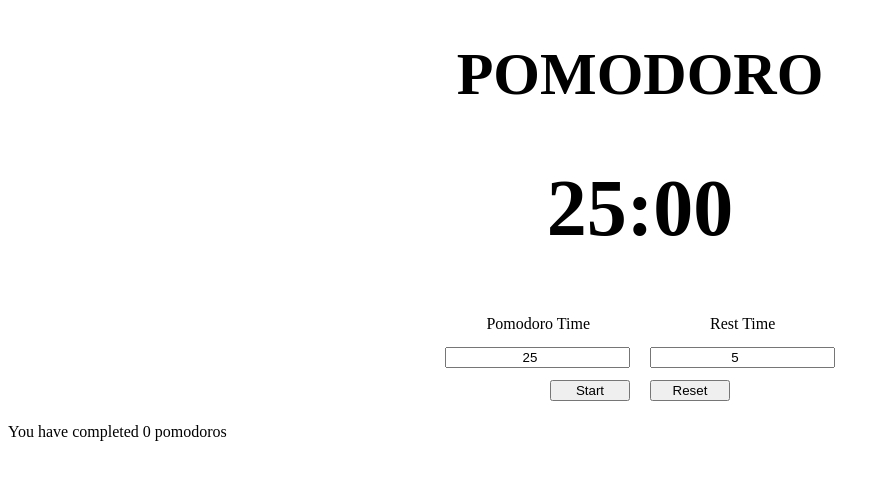
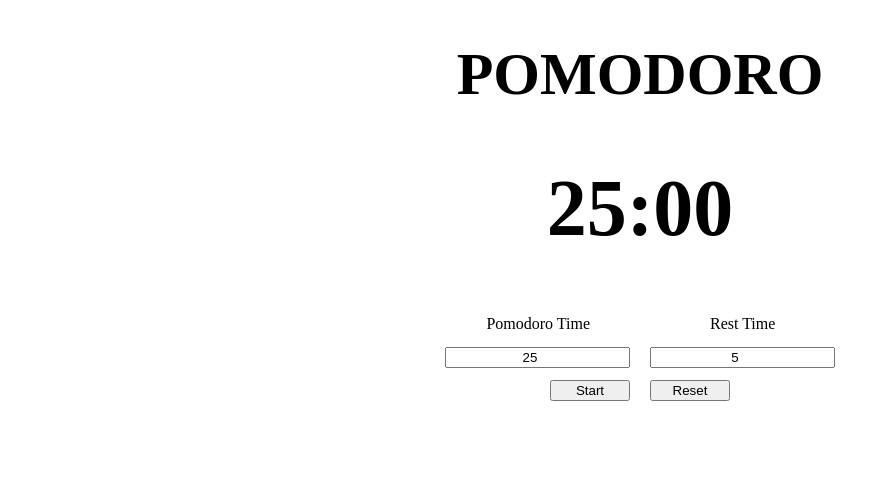
Before and after one commit to marrahenzo/pomodoro, a website: page dist/index.html in a window 1280 px wide. Shown: the whole page, without its empty margins (0-890 px from the left). Drawn offline with Linux system fonts and the light colour scheme.

Commit message:
Remove pomodoro counter default text

```diff
--- a/dist/index.html
+++ b/dist/index.html
@@ -23,7 +23,7 @@
         <button id="btn-reset" type="button">Reset</button>
       </form>
     </div>
-    <p>You have completed 0 pomodoros</p>
+    <p id="counter"></p>
   </div>
 </body>
 
```
